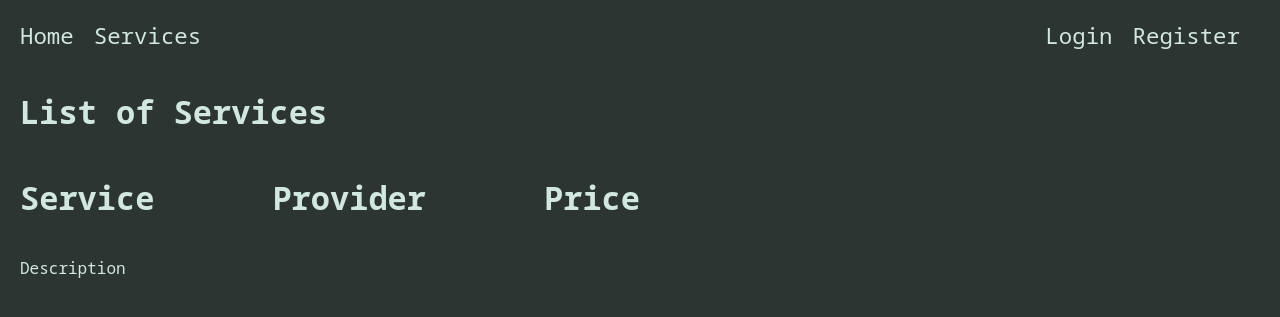
After one commit to HZ-9000/FairHomePro, a Node server app: page /services in a window 1280 px wide. The commit adds this page. Shown: the top 317 px of the page. Run offline with Node 20, Linux system fonts and the light colour scheme; some libraries are stand-ins or nearby versions.

Commit message:
Style changes and tweaks, main color pallette selected and used throughout design

```diff
--- a/app.js
+++ b/app.js
@@ -21,4 +21,8 @@ app.get('/register', (req, res) => {
   res.render("register")
 })
 
+app.get('/services', (req, res) => {
+  res.render("services")
+})
+
 app.listen(port, () => {console.log(`Listening on Port: ${port}`)})
--- a/public/css/nav.css
+++ b/public/css/nav.css
@@ -1,7 +1,6 @@
 .container {
-  font-family: "Major Mono Display";
-  font-size: 1.1em;
-  color: #86c232;
+  font-family: 'Noto Sans Mono', monospace;
+  font-size: 1.4em;
 }
 
 .nav-wrapper {
@@ -14,12 +13,30 @@
   display: flex;
 }
 
+.right-side {
+  display: flex;
+}
+
 .nav-wrapper > .left-side > div {
   margin-right: 20px;
 }
 
+.nav-wrapper > .right-side > div {
+  margin-right: 20px;
+}
+
 .link-wrapper {
-  height: 22px;
+  height: 28px;
   border-bottom: 1px solid transparent;
   transition: border-bottom 0.5s;
 }
+
+.link-wrapper a {
+  text-decoration: none;
+  color: #D1E8E2;
+  transition: color 0.5s;
+}
+
+.link-wrapper:hover {
+  border-bottom: 1px solid #D1E8E2;
+}
--- /dev/null
+++ b/public/css/services.css
@@ -0,0 +1,25 @@
+body {
+  margin: 0;
+  background-color: #2C3531;
+  color: #D1E8E2;
+  font-family: 'Noto Sans Mono', monospace;
+}
+
+.title {
+  margin-left: 20px;
+}
+
+.service-container {
+  font-size: 1em;
+}
+
+.details {
+  display: flex;
+  justify-content: space-between;
+  margin-left: 20px;
+  margin-right: 50%;
+}
+
+.description {
+  margin-left: 20px;
+}
--- a/views/index.ejs
+++ b/views/index.ejs
@@ -4,6 +4,7 @@
   <meta charset="UTF-8">
   <meta name="viewport" content="width=device-width, initial-scale=1.0">
   <title>FairHomePro</title>
+  <link href="https://fonts.googleapis.com/css2?family=Noto+Sans+Mono:wght@200&display=swap" rel="stylesheet">
   <link rel="stylesheet" href="css/index.css"/>
 </head>
 <body>
@@ -11,8 +12,10 @@
     <div class="nav">
       <%- include("partials/header.ejs") -%>
     </div>
+
     <div class="title">
       <h1>FairHomePro</h1>
+      <h2>Home is where the heart is</h2>
     </div>
   </div>
 </body>
--- a/views/login.ejs
+++ b/views/login.ejs
@@ -7,7 +7,7 @@
   <link rel="stylesheet" href="css/login.css"/>
 </head>
 <body>
-  <div class="home-container">
+  <div class="login-container">
     <div class="nav">
       <%- include("partials/header.ejs") -%>
     </div>
--- a/views/partials/header.ejs
+++ b/views/partials/header.ejs
@@ -7,11 +7,17 @@
       </div>
 
       <div class="link-wrapper">
+        <a href="/services">Services</a>
+      </div>
+    </div>
+
+    <div class = "right-side">
+      <div class="link-wrapper">
         <a href="/login">Login</a>
       </div>
 
       <div class="link-wrapper">
-        <a href="/register">Resgister</a>
+        <a href="/register">Register</a>
       </div>
     </div>
   </div>
--- /dev/null
+++ b/views/services.ejs
@@ -0,0 +1,32 @@
+<!DOCTYPE html>
+<html>
+<head>
+  <meta charset="UTF-8">
+  <meta name="viewport" content="width=device-width, initial-scale=1.0">
+  <title>FairHomePro</title>
+  <link rel="stylesheet" href="css/services.css"/>
+</head>
+<body>
+  <div class="home-container">
+    <div class="nav">
+      <%- include("partials/header.ejs") -%>
+    </div>
+    <div class="title">
+      <h1>List of Services</h1>
+    </div>
+
+    <div class="service-container">
+      <div class="details">
+        <h1>Service</h1>
+        <h1>Provider</h1>
+        <h1>Price</h1>
+      </div>
+
+      <div class="description">
+        <p>Description</p>
+      </div>
+    </div>
+
+  </div>
+</body>
+</html>
```
Also changed, not shown: public/css/index.css (+10 -6 lines), public/css/login.css (+33 -2 lines), public/css/register.css (+33 -2 lines), public/js/services.js (added), 1 other file.
